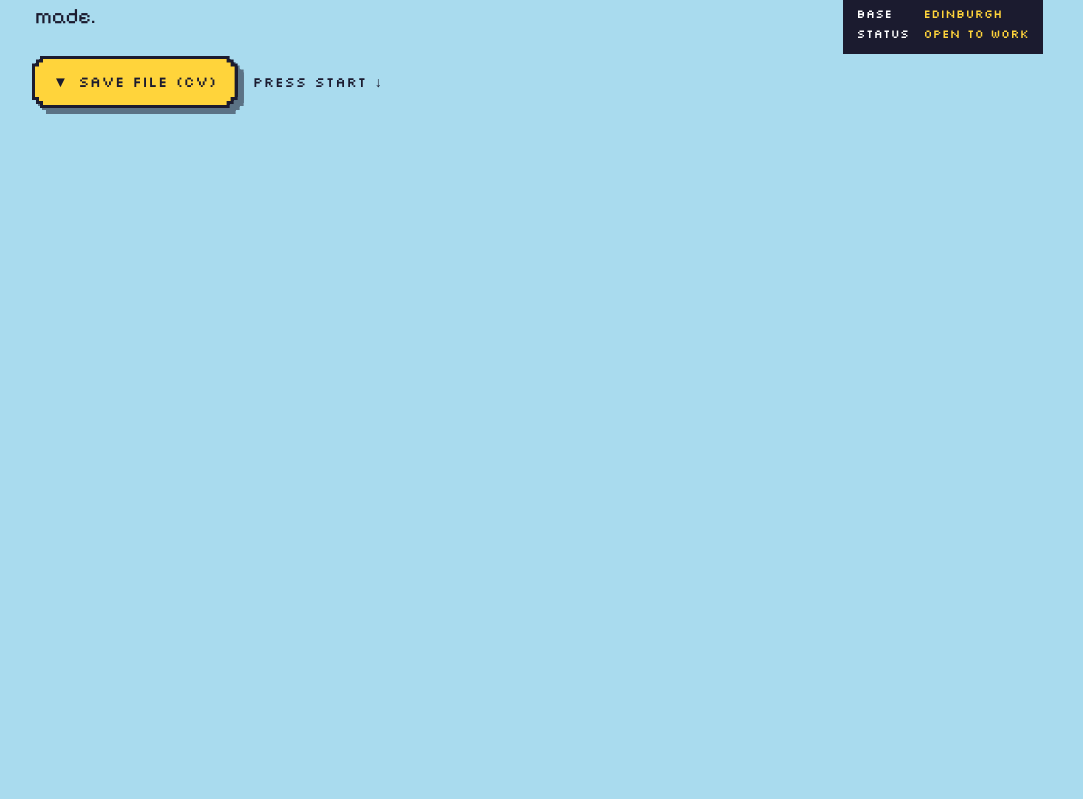
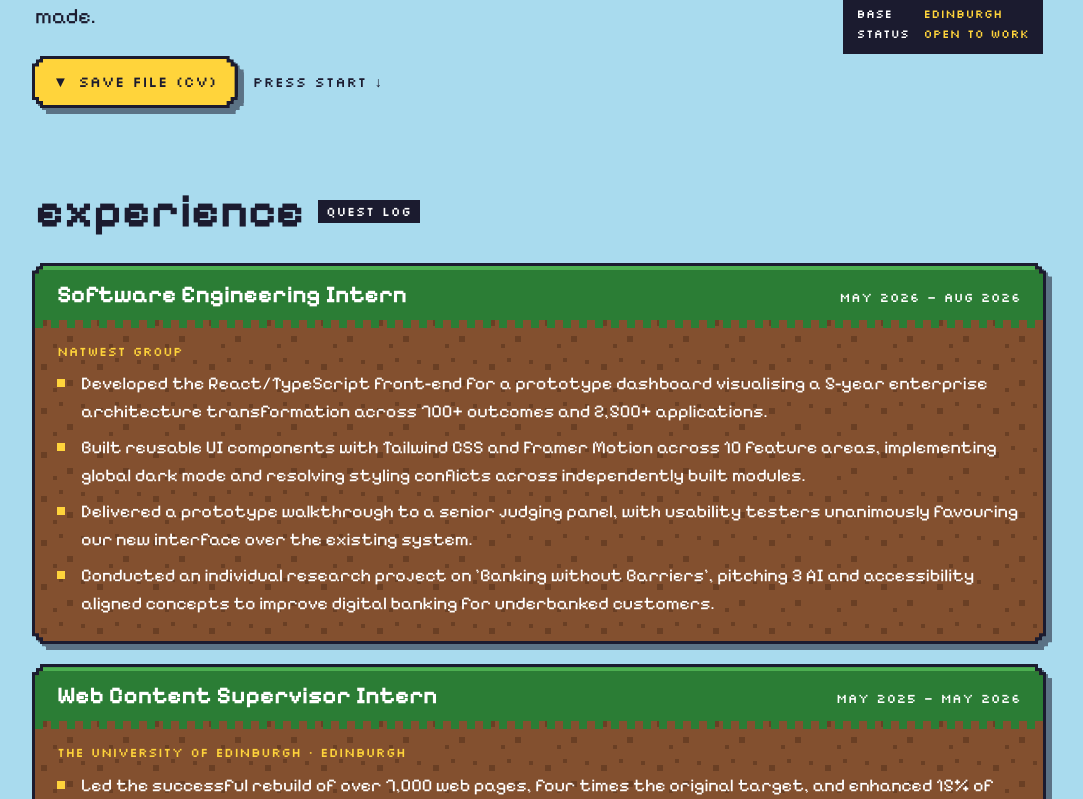
Before and after one commit to samad-a/portfolio-site, a Next.js app: page / in a window 1280 px wide. Shown: the part 461-1260 px from the top of the page, without its empty margins (101-1184 px from the left). Before the commit the page ends 800 px from the top, so only its background shows below. Built offline with nearby package versions, Linux system fonts and the light colour scheme.

Commit message:
feat(experience): render cards from content data

```diff
--- a/app/page.tsx
+++ b/app/page.tsx
@@ -1,6 +1,8 @@
 import { existsSync } from "node:fs";
 import path from "node:path";
+import { ExperienceSection } from "@/components/experience/experience-section";
 import { Hero } from "@/components/home/hero";
+import { experience } from "@/lib/content";
 
 // Vercel names downloads after the file itself, so this is the name visitors get.
 const cvFile = "Samad-Ali-CV.pdf";
@@ -14,6 +16,7 @@ export default function Home() {
   return (
     <main id="main" tabIndex={-1}>
       <Hero cvHref={cvHref} />
+      <ExperienceSection roles={experience} />
     </main>
   );
 }
--- /dev/null
+++ b/components/experience/experience-card.tsx
@@ -0,0 +1,36 @@
+import type { Experience } from "@/lib/content";
+import { formatMonth } from "@/lib/dates";
+import { GrassBlock } from "./grass-block";
+
+export function ExperienceCard({ role }: { role: Experience }) {
+  return (
+    <GrassBlock
+      title={role.role}
+      aside={
+        <>
+          <time dateTime={role.start}>{formatMonth(role.start)}</time>
+          {" – "}
+          {role.end ? (
+            <time dateTime={role.end}>{formatMonth(role.end)}</time>
+          ) : (
+            "now"
+          )}
+        </>
+      }
+    >
+      <p className="mb-2 font-label text-[13px] tracking-wide text-gold">
+        {[role.org, role.location].filter(Boolean).join(" · ")}
+      </p>
+      <ul className="grid gap-2 text-[17px] sm:text-lg">
+        {role.highlights.map((highlight) => (
+          <li
+            key={highlight}
+            className="grid grid-cols-[14px_1fr] gap-2.5 before:mt-2.5 before:size-2 before:bg-gold"
+          >
+            {highlight}
+          </li>
+        ))}
+      </ul>
+    </GrassBlock>
+  );
+}
--- /dev/null
+++ b/components/experience/experience-section.tsx
@@ -0,0 +1,25 @@
+import { SectionHeading } from "@/components/ui/section-heading";
+import type { Experience } from "@/lib/content";
+import { ExperienceCard } from "./experience-card";
+
+export function ExperienceSection({ roles }: { roles: Experience[] }) {
+  return (
+    <section
+      id="experience"
+      aria-labelledby="experience-heading"
+      className="mx-auto max-w-page scroll-mt-4 px-4 py-14"
+    >
+      <SectionHeading id="experience-heading" tag="quest log">
+        experience
+      </SectionHeading>
+      {/* role="list" keeps list semantics in Safari, which drops them without bullets. */}
+      <ul role="list" className="mt-7 grid gap-6.5">
+        {roles.map((role) => (
+          <li key={role.id}>
+            <ExperienceCard role={role} />
+          </li>
+        ))}
+      </ul>
+    </section>
+  );
+}
--- /dev/null
+++ b/components/ui/section-heading.tsx
@@ -0,0 +1,20 @@
+type SectionHeadingProps = {
+  id: string;
+  children: string;
+  // The game-style name shown in a small ink badge, such as "quest log".
+  tag: string;
+};
+
+export function SectionHeading({ id, children, tag }: SectionHeadingProps) {
+  return (
+    <h2
+      id={id}
+      className="flex flex-wrap items-center gap-x-3.5 gap-y-2 text-[clamp(34px,6vw,48px)] leading-[1.1] font-bold"
+    >
+      {children}
+      <span className="bg-ink px-2 py-1 font-label text-[13px] font-normal tracking-wider text-paper">
+        {tag}
+      </span>
+    </h2>
+  );
+}
--- /dev/null
+++ b/lib/dates.ts
@@ -0,0 +1,21 @@
+const months = [
+  "Jan",
+  "Feb",
+  "Mar",
+  "Apr",
+  "May",
+  "Jun",
+  "Jul",
+  "Aug",
+  "Sep",
+  "Oct",
+  "Nov",
+  "Dec",
+];
+
+// "2026-05" → "May 2026". Done by hand so the server and browser always agree,
+// whatever their locale or time zone.
+export function formatMonth(month: string) {
+  const [year, index] = month.split("-");
+  return `${months[Number(index) - 1]} ${year}`;
+}
```
Also changed, not shown: 1 other file (tests, documents, lock files or other folders).
